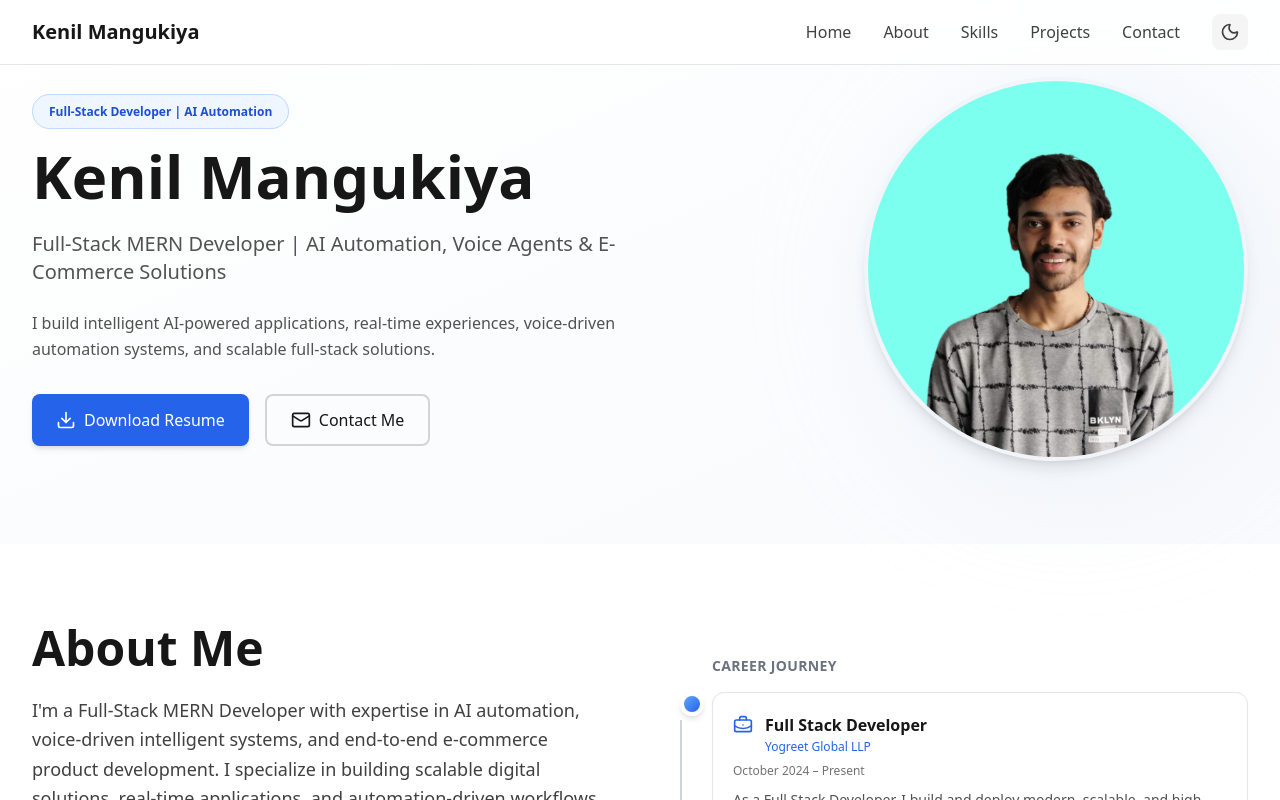
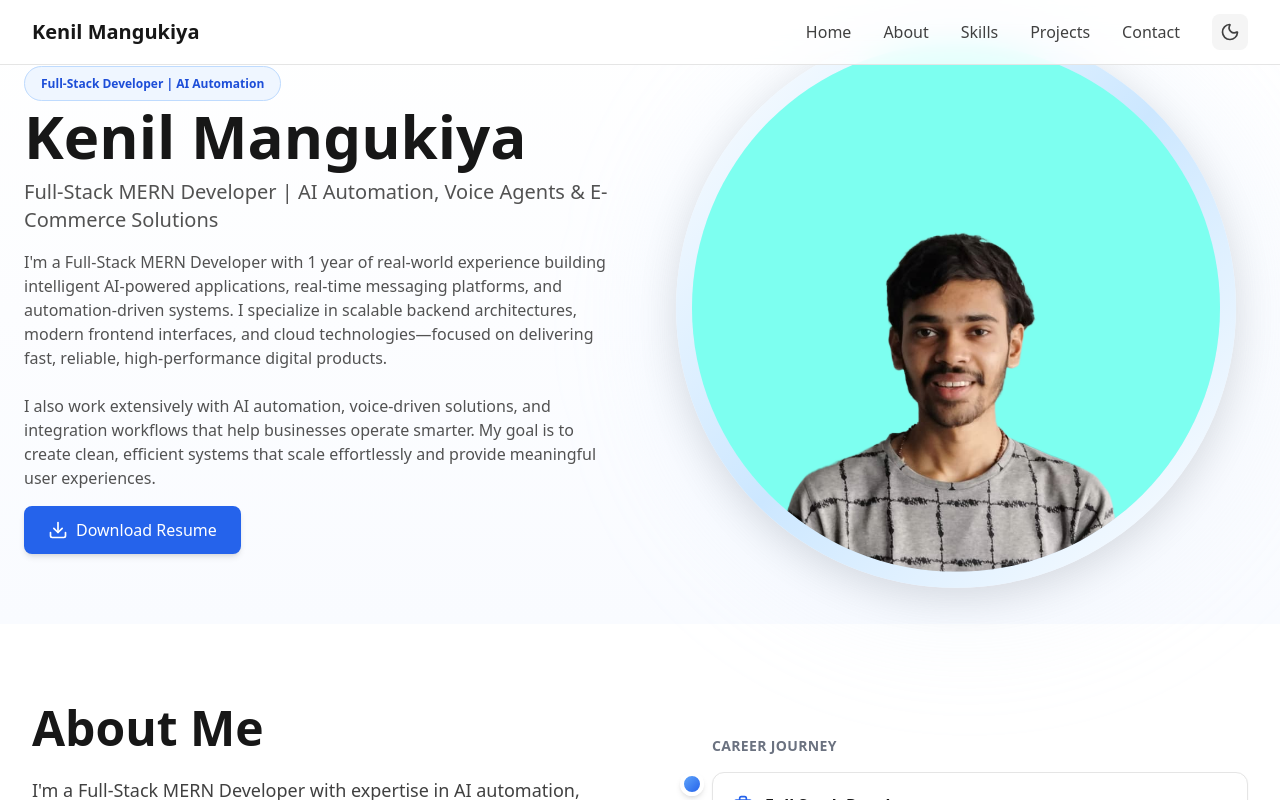
Before and after one commit to Kenil-Mangukiya/Portfolio, a React (Vite) app: page / in a window 1280 px wide. Shown: the top 800 px of the page. Built offline with nearby package versions, Linux system fonts and the light colour scheme.

Commit message:
Refactor Hero component: enhance layout, improve descriptions, and update profile image handling

```diff
--- a/src/components/Hero.tsx
+++ b/src/components/Hero.tsx
@@ -1,25 +1,21 @@
 import { motion } from 'framer-motion';
-import { Download, Mail } from 'lucide-react';
+import { Download } from 'lucide-react';
 
 const Hero = () => {
   const handleDownloadResume = () => {
     window.open('/resume.pdf', '_blank');
   };
 
-  const handleContact = () => {
-    document.getElementById('contact')?.scrollIntoView({ behavior: 'smooth' });
-  };
-
   return (
-    <section id="home" className="bg-gradient-to-br from-white to-slate-50 py-16 md:py-20">
-      <div className="max-w-7xl mx-auto px-4 sm:px-6 lg:px-8">
-        <div className="grid md:grid-cols-2 gap-8 md:gap-12 items-center">
+    <section id="home" className="bg-gradient-to-b from-white to-[#f9fbff] py-6 md:py-8">
+      <div className="max-w-[1350px] mx-auto px-4 md:px-6 h-full">
+        <div className="grid md:grid-cols-2 gap-6 md:gap-8 items-center min-h-[420px] md:min-h-[500px]">
           {/* Left: Text Content */}
           <motion.div
             initial={{ opacity: 0, x: -50 }}
             animate={{ opacity: 1, x: 0 }}
             transition={{ duration: 0.6 }}
-            className="space-y-6"
+            className="space-y-2 md:space-y-3"
           >
             {/* Tag Badge */}
             <motion.div
@@ -53,14 +49,17 @@ const Hero = () => {
               Full-Stack MERN Developer | AI Automation, Voice Agents & E-Commerce Solutions
             </motion.p>
 
-            {/* Description */}
+            {/* Description - Expanded with more details */}
             <motion.p
               initial={{ opacity: 0, y: 20 }}
               animate={{ opacity: 1, y: 0 }}
               transition={{ delay: 0.4, duration: 0.6 }}
-              className="text-base text-neutral-600 leading-relaxed"
+              className="text-sm md:text-base text-neutral-600 leading-relaxed max-w-2xl pt-1 space-y-3"
             >
-              I build intelligent AI-powered applications, real-time experiences, voice-driven automation systems, and scalable full-stack solutions.
+              I'm a Full-Stack MERN Developer with 1 year of real-world experience building intelligent AI-powered applications, real-time messaging platforms, and automation-driven systems. I specialize in scalable backend architectures, modern frontend interfaces, and cloud technologies—focused on delivering fast, reliable, high-performance digital products.
+              <br />
+              <br />
+              I also work extensively with AI automation, voice-driven solutions, and integration workflows that help businesses operate smarter. My goal is to create clean, efficient systems that scale effortlessly and provide meaningful user experiences.
             </motion.p>
 
             {/* Buttons */}
@@ -68,7 +67,7 @@ const Hero = () => {
               initial={{ opacity: 0, y: 20 }}
               animate={{ opacity: 1, y: 0 }}
               transition={{ delay: 0.5, duration: 0.6 }}
-              className="flex flex-wrap gap-4 pt-2"
+              className="flex flex-wrap gap-3 pt-1"
             >
               <motion.button
                 whileHover={{ scale: 1.05 }}
@@ -79,16 +78,6 @@ const Hero = () => {
                 <Download size={20} />
                 Download Resume
               </motion.button>
-
-              <motion.button
-                whileHover={{ scale: 1.05 }}
-                whileTap={{ scale: 0.95 }}
-                onClick={handleContact}
-                className="flex items-center gap-2 px-6 py-3 border-2 border-neutral-300 hover:border-neutral-400 text-neutral-900 rounded-lg font-medium transition-colors hover:bg-neutral-50"
-              >
-                <Mail size={20} />
-                Contact Me
-              </motion.button>
             </motion.div>
           </motion.div>
 
@@ -97,7 +86,7 @@ const Hero = () => {
             initial={{ opacity: 0, scale: 0.8 }}
             animate={{ opacity: 1, scale: 1 }}
             transition={{ delay: 0.3, duration: 0.6 }}
-            className="flex justify-center md:justify-end"
+            className="flex justify-center md:justify-center items-center"
           >
             <motion.div
               animate={{
@@ -108,37 +97,39 @@ const Hero = () => {
                 repeat: Infinity,
                 ease: 'easeInOut',
               }}
-              className="relative"
+              className="relative flex items-center justify-center overflow-visible"
             >
               {/* Circular Glow (Hidden on mobile) */}
-              <div className="hidden md:block absolute inset-0 w-72 h-72 md:w-96 md:h-96 rounded-full bg-gradient-to-br from-blue-200/40 to-slate-200/20 blur-3xl -z-10 translate-x-6 translate-y-6" />
+              <div className="hidden md:block absolute inset-0 w-[560px] h-[560px] rounded-full bg-gradient-to-br from-blue-200/40 to-slate-200/20 blur-3xl -z-10 translate-x-4 translate-y-4" />
 
-              {/* Profile Image Circle */}
-              <div className="w-72 h-72 md:w-96 md:h-96 rounded-full bg-white shadow-lg border-4 border-slate-100 overflow-hidden">
+              {/* Profile Image Circle with premium ring - increased size, no crop */}
+              <div className="relative rounded-full p-2 md:p-4 bg-gradient-to-br from-[#ffffff] via-[#cce7ff] to-[#ffffff] shadow-[0_10px_40px_rgba(0,0,0,0.12)] w-80 h-80 md:w-[560px] md:h-[560px] overflow-hidden flex items-center justify-center flex-shrink-0">
+                <div className="w-full h-full rounded-full overflow-hidden bg-gradient-to-br from-cyan-100 to-blue-100 flex items-center justify-center">
                   <img
                     src="/mine-2.png"
                     alt="Kenil Mangukiya"
-                  className="w-full h-full object-cover"
+                    className="w-full h-full object-cover object-top"
                     onError={(e) => {
                       const canvas = document.createElement('canvas');
-                    canvas.width = 400;
-                    canvas.height = 400;
+                      canvas.width = 560;
+                      canvas.height = 560;
                       const ctx = canvas.getContext('2d');
                       if (ctx) {
-                      const gradient = ctx.createLinearGradient(0, 0, 400, 400);
+                        const gradient = ctx.createLinearGradient(0, 0, 560, 560);
                         gradient.addColorStop(0, '#e0f2fe');
                         gradient.addColorStop(1, '#f1f5f9');
                         ctx.fillStyle = gradient;
-                      ctx.fillRect(0, 0, 400, 400);
+                        ctx.fillRect(0, 0, 560, 560);
                         ctx.fillStyle = '#0ea5e9';
-                      ctx.font = 'bold 80px Arial';
+                        ctx.font = 'bold 130px Arial';
                         ctx.textAlign = 'center';
                         ctx.textBaseline = 'middle';
-                      ctx.fillText('KM', 200, 200);
+                        ctx.fillText('KM', 280, 280);
                         (e.target as HTMLImageElement).src = canvas.toDataURL();
                       }
                     }}
                   />
+                </div>
               </div>
             </motion.div>
           </motion.div>
```
Lines whose indentation alone changed are shown as unchanged.
